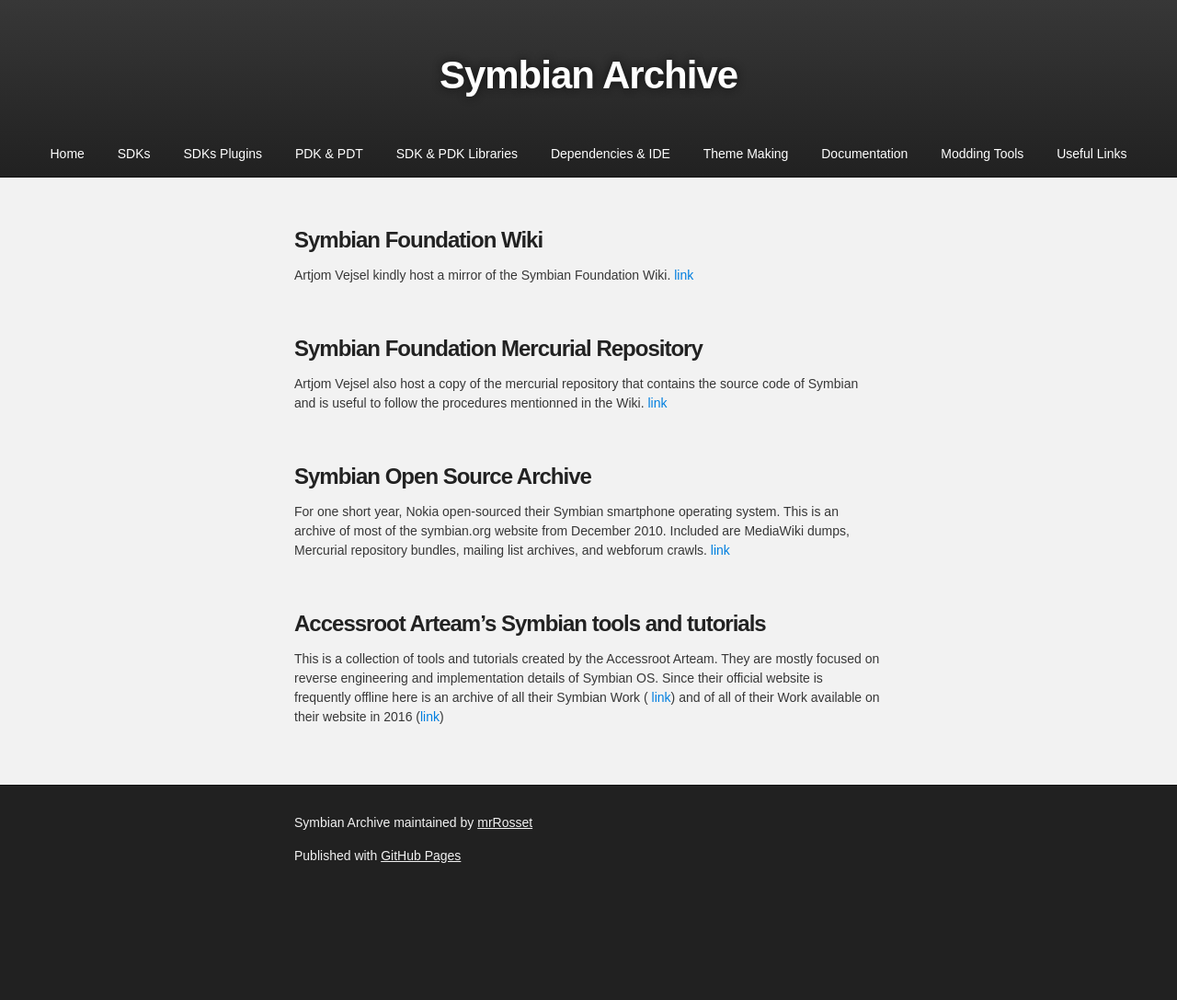
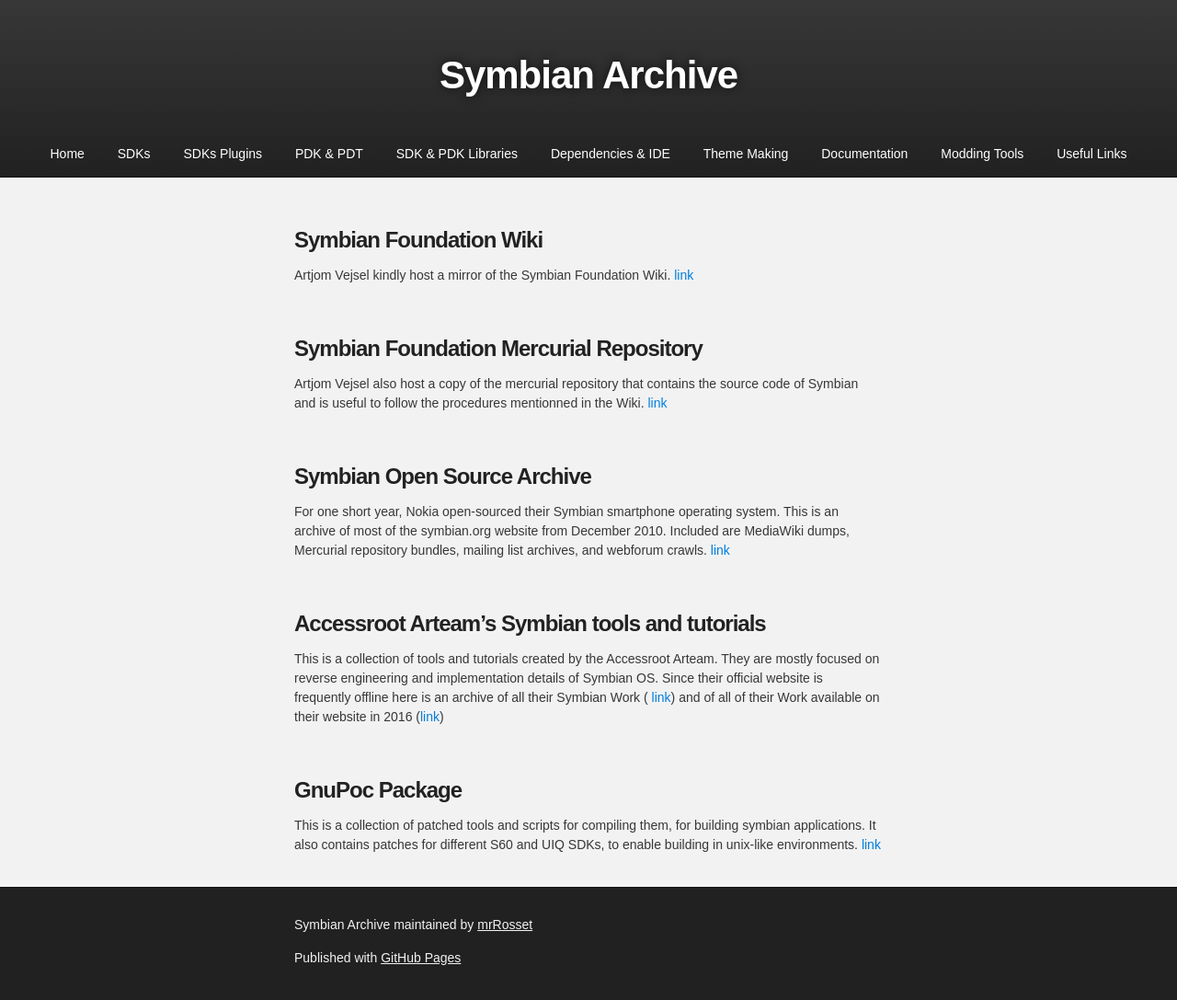
Before and after one commit to mrRosset/Symbian-Archive, a Jekyll site: the page built from Links.md, in a window 1280 px wide. Shown: the whole page at 92% size. Built offline with Jekyll 4.4.1, drawn with Linux system fonts in a browser that asks for light colours; our own code applies the rules of GitHub Pages for plain Markdown files; the repository's description, which GitHub fills in, is left out; before the commit the page ends 976 px from its top, so only the background shows below that.

Commit message:
add Gnupoc to Links

```diff
--- a/Links.md
+++ b/Links.md
@@ -19,3 +19,9 @@ For one short year, Nokia open-sourced their Symbian smartphone operating system
 ### Accessroot Arteam's Symbian tools and tutorials
 
 This is a collection of tools and tutorials created by the Accessroot Arteam. They are mostly focused on reverse engineering and implementation details of Symbian OS. Since their official website is frequently offline here is an archive of all their Symbian Work ( [link](https://mega.nz/#!j8gQVABI!MOWKcTM61x87IIau0QdFYLeVVjpamCuiyFafR3OFSmI)) and of all of their Work available on their website in 2016 ([link](https://mega.nz/#!v9ZAGLAQ!TTquoYgJCkWTDmOdxv0AU18x8sOpAKYMJ43-jNG0jbE))
+
+<br>
+
+### GnuPoc Package
+
+This is a collection of patched tools and scripts for compiling them, for building symbian applications. It also contains patches for different S60 and UIQ SDKs, to enable building in unix-like environments. [link](http://www.martin.st/symbian/)
```
